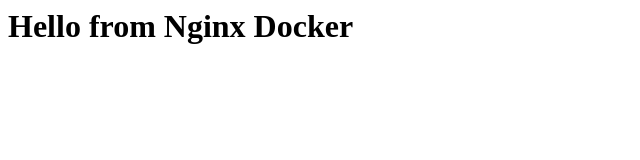
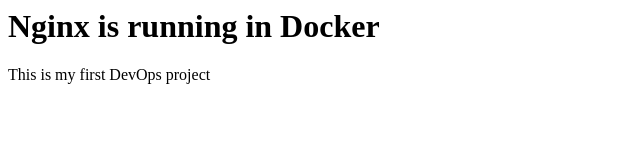
Before and after one commit to yxmmm8y-boop/Dev-learning, a plain HTML site: page projects/nginx-docker/index.html in a window 1280 px wide. Shown: the whole page, without its empty margins (0-640 px from the left). Drawn offline with Linux system fonts and the light colour scheme.

Commit message:
Добавил текст в документацию проектов

```diff
--- a/projects/nginx-docker/index.html
+++ b/projects/nginx-docker/index.html
@@ -1 +1,2 @@
-<h1>Hello from Nginx Docker</h1>
+<h1> Nginx is running in Docker</h1>
+<p>This is my first DevOps project</p>
```
Also changed, not shown: 3 other files.
